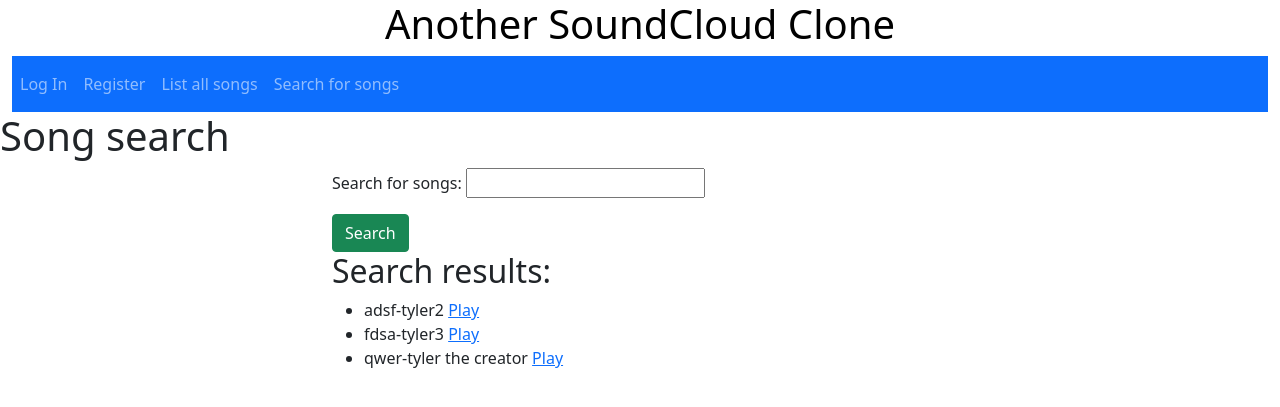
After one commit to DBraja1738/anotherSoundCloudClone, a Django app: page /songSearch/ in a window 1280 px wide. The commit adds this page. Shown: the top 407 px of the page. Run offline with Django 5.2, Linux system fonts and the light colour scheme; data comes from the database, SQL or seed files in the repository; both versions use the stored data as it was after the commit.

Commit message:
add search function

```diff
--- a/ASCC/ASCCapp/templates/base.html
+++ b/ASCC/ASCCapp/templates/base.html
@@ -20,6 +20,9 @@
                 </li>
                 <li class="nav-item">
                   <a class="nav-link" href="{% url  "songList" %}">List all songs</a>
+                </li>
+                <li class="nav-item">
+                  <a class="nav-link" href="{% url  "songSearch" %}">Search for songs</a>
                 </li>
 
                 {% if user.is_authenticated %}
--- a/ASCC/ASCCapp/urls.py
+++ b/ASCC/ASCCapp/urls.py
@@ -7,4 +7,5 @@
     path("listOfSongs/", mPlayerV.songList, name="songList"),
     path("createPlaylist/",mPlayerV.create_playlist, name="createPlaylist"),
     path("uploadSong/",mPlayerV.upload_song, name="uploadSong"),
+    path("songSearch/",mPlayerV.songSearch, name="songSearch"),
 ]
--- a/ASCC/musicPlayer/forms.py
+++ b/ASCC/musicPlayer/forms.py
@@ -5,3 +5,6 @@
     class Meta:
         model=Song
         fields=["title","artist","image","audio_file"]
+
+class SongSearchForm(forms.Form):
+    searchQuery=forms.CharField(label="Search for songs", max_length=100, required=False)
--- /dev/null
+++ b/ASCC/musicPlayer/templates/searchSong.html
@@ -0,0 +1,46 @@
+{% extends "base.html" %}
+
+{% block title %}Search for a song{% endblock title %}
+
+{% block content %}
+<h1>Song search</h1>
+
+<div class="container-fluid">
+    <div class="row">
+        <div class="col">
+
+        </div>
+        <div class="col-6">
+            <form action="{% url "songSearch" %}" method="post">
+                {% csrf_token %}
+                {{form.as_p}}
+                <button type="submit" class="btn btn-success text-center">
+                    Search
+                </button>
+            </form>
+        </div>
+        <div class="col">
+
+        </div>
+    </div>
+</div>
+
+<div class="container-fluid">
+    <div class="row">
+        <div class="col">
+
+        </div>
+        <div class="col-6">
+            <h2>Search results:</h2>
+                <ul>
+                    {% for song in songs %}
+                    <li> {{song.title}}-{{song.artist}}  <a href="{% url 'play_song' song.id %}">Play</a></li>
+                    {% endfor %}
+                </ul>
+        </div>
+        <div class="col">
+
+        </div>
+    </div>
+</div>
+{% endblock content %}
--- a/ASCC/musicPlayer/urls.py
+++ b/ASCC/musicPlayer/urls.py
@@ -9,4 +9,5 @@
     path("", views.index, name="index"),
     path("upload_song/", views.upload_song,name="upload_song"),
     path("play-song/<int:song_id>/", views.play_song, name="play_song"),
+
 ]
--- a/ASCC/musicPlayer/views.py
+++ b/ASCC/musicPlayer/views.py
@@ -3,7 +3,7 @@
 from django.contrib.auth.decorators import login_required
 from django.core.paginator import Paginator
 from . models import Song, Playlist
-from .forms import SongUploadForm
+from .forms import SongUploadForm, SongSearchForm
 
 def index(request):
     paginator= Paginator(Song.objects.all(),1)
@@ -47,3 +47,16 @@
     songs=Song.objects.all()
 
     return render(request, "create_playlist.html", {"songs" : songs})
+
+def songSearch(request):
+    if request.method=="POST":
+        form=SongSearchForm(request.POST)
+        if form.is_valid():
+            searchQuery=form.cleaned_data["searchQuery"]
+            songs=Song.objects.filter(title__icontains=searchQuery)
+        else:
+            songs=Song.objects.all()
+    else:
+        form=SongSearchForm()
+        songs=Song.objects.all()
+    return render(request, "searchSong.html", {"form":form , "songs":songs})
```
Also changed, not shown: ASCC/db.sqlite3.
